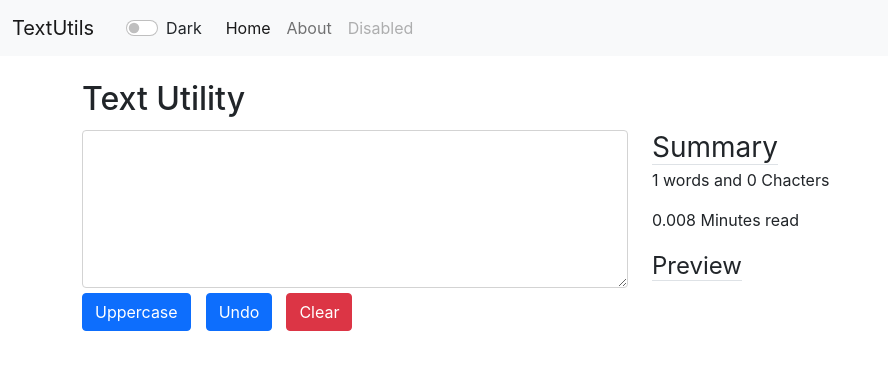
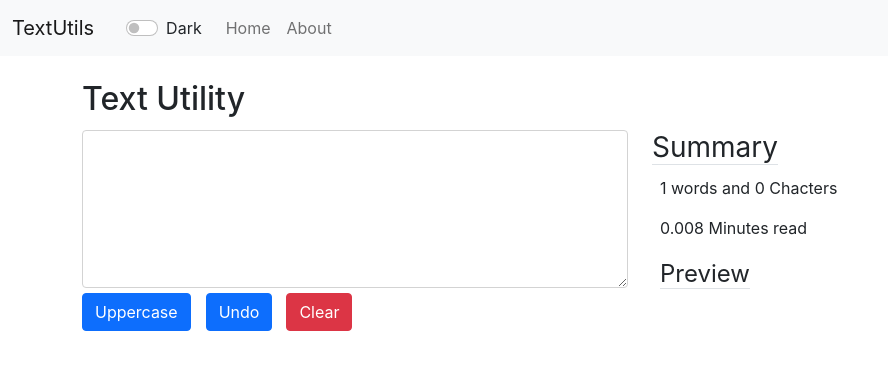
Before and after one commit to amit9838/Textutils, a React (Create React App) app: page / in a window 1280 px wide. Shown: the top 370 px of the page, without its empty margins (0-888 px from the left). Built offline with nearby package versions, Linux system fonts and the light colour scheme.

Commit message:
fix dark mode

```diff
--- a/src/components/Navbar.js
+++ b/src/components/Navbar.js
@@ -20,13 +20,10 @@
           <div className="collapse navbar-collapse" id="navbarTogglerDemo02">
             <ul className="navbar-nav me-auto mb-2 mb-lg-0">
               <li className="nav-item">
-                <Link className="nav-link active" aria-current="page" to="/">Home</Link>
+                <Link className="nav-link" aria-current="page" to="/">Home</Link>
               </li>
               <li className="nav-item">
                 <Link className="nav-link" to="/about">{props.about}</Link>
-              </li>
-              <li className="nav-item">
-                <Link className="nav-link disabled" to="/" tabIndex="-1" aria-disabled="true">Disabled</Link>
               </li>
             </ul>
 
--- a/src/components/TextForm.js
+++ b/src/components/TextForm.js
@@ -112,7 +112,7 @@
 
           <div className="col-md-6 rounded">
             <span className="border-bottom fs-3">Summary</span>
-            <div className="processed m3-2 text-dark">
+            <div className="processed m-2">
               <p>
                 {text.split(" ").length} words and {text.length} Chacters
               </p>
```
